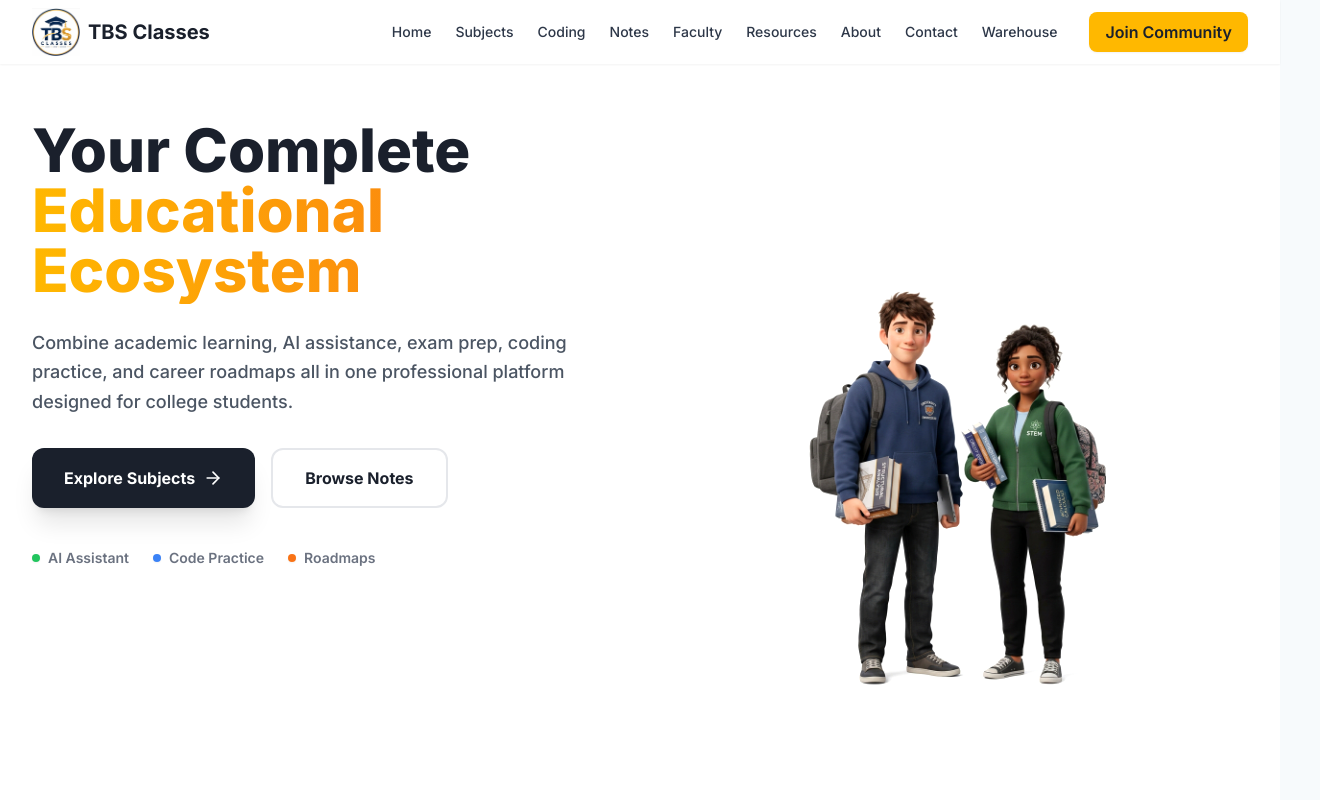
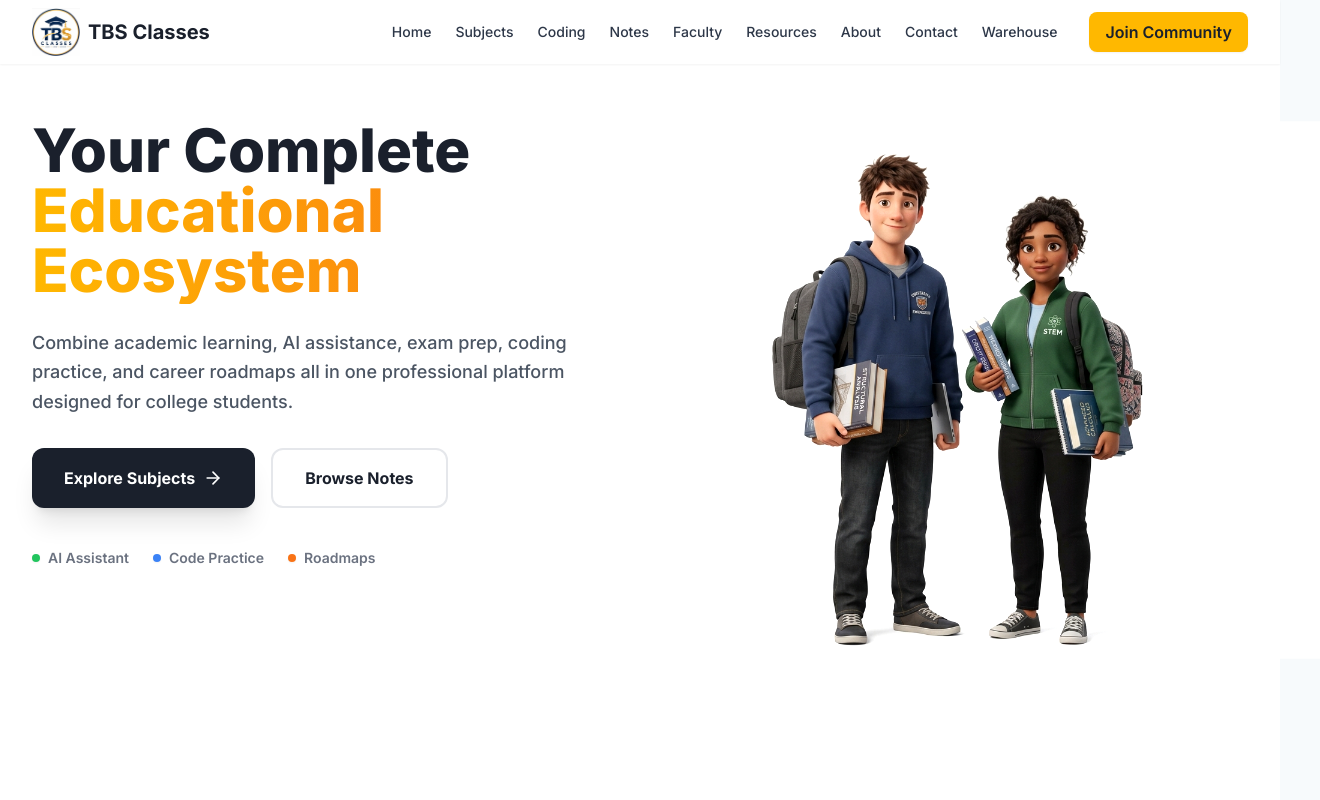
Before and after one commit to tbsclasses2026/TBS_Classes, a Next.js app: page / in a window 1280 px wide. Shown: the top 800 px of the page, 1320 px wide, since content can reach past the window. Built offline with nearby package versions, Linux system fonts and the light colour scheme.

Commit message:
Visually scale up hero characters

```diff
--- a/src/components/Hero.tsx
+++ b/src/components/Hero.tsx
@@ -4,7 +4,7 @@ import { ArrowRight, Code2, BookOpen } from 'lucide-react';
 
 const Hero = () => {
   return (
-    <section className="bg-white pt-0 lg:pt-2 pb-24 overflow-hidden">
+    <section className="bg-white pt-0 lg:pt-2 pb-24 overflow-visible">
       <div className="max-w-7xl mx-auto px-4 sm:px-6 lg:px-8">
         <div className="flex flex-col lg:flex-row lg:items-start lg:pt-12 items-center gap-16">
 
@@ -58,14 +58,14 @@ const Hero = () => {
                 alt="Engineering Students"
                 fill
                 priority
-                className="object-contain brightness-110 contrast-105 transition-opacity duration-300 opacity-100 group-hover:opacity-0 z-10"
+                className="object-contain scale-[1.2] md:scale-[1.25] origin-bottom brightness-110 contrast-105 transition-opacity duration-300 opacity-100 group-hover:opacity-0 z-10"
               />
               <Image
                 src="/images/students-smile.jpg"
                 alt="Engineering Students Smiling"
                 fill
                 priority
-                className="object-contain brightness-110 contrast-105 transition-opacity duration-300 opacity-0 group-hover:opacity-100 z-10"
+                className="object-contain scale-[1.2] md:scale-[1.25] origin-bottom brightness-110 contrast-105 transition-opacity duration-300 opacity-0 group-hover:opacity-100 z-10"
               />
             </div>
           </div>
```
